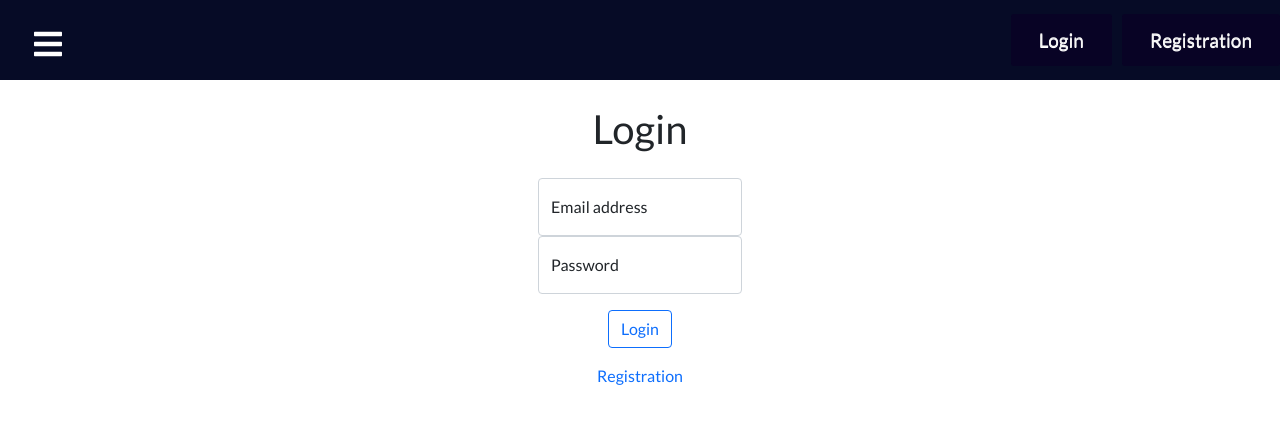
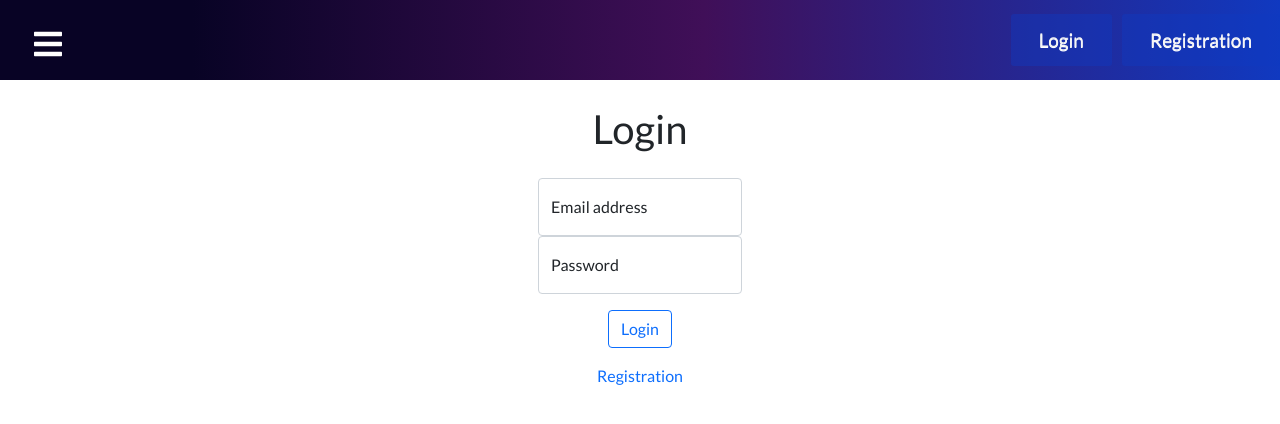
Before and after one commit to zefirik/time_tracker, a React (Create React App) app in the folder client/: page /auth/login in a window 1280 px wide. Shown: the top 424 px of the page. Built offline with nearby package versions, Linux system fonts and the light colour scheme.

Commit message:
add styled fix

```diff
--- a/client/src/components/navbar/Navbar.css
+++ b/client/src/components/navbar/Navbar.css
@@ -1,5 +1,10 @@
 .navbar {
-    background-color: #060b26;
+  background: linear-gradient(
+    90deg,
+    rgb(8, 3, 37) 15%,
+    rgb(64, 15, 88) 55%,
+    rgb(16, 57, 192) 100%
+  );
     height: 80px;
     display: flex;
     /* justify-content: start; */
@@ -86,7 +91,7 @@
     margin-left: 10px;
     padding: 12px 28px;
     text-shadow: 0 1px 0 #fff;
-    background-color: rgb(8, 3, 37);
+    background-color: rgba(16, 57, 192, 0.425);
    }
    .nav-auth button:hover, .nav-auth button:active{
     border: none;
--- a/client/src/pages/styles_time.css
+++ b/client/src/pages/styles_time.css
@@ -7,8 +7,8 @@
     background: rgb(66, 4, 53);
     background: linear-gradient(
       90deg,
-      rgb(8, 3, 37) 0%,
-      rgb(64, 15, 88) 35%,
+      rgb(8, 3, 37) 15%,
+      rgb(64, 15, 88) 55%,
       rgb(16, 57, 192) 100%
     );
     padding: 3rem 5rem;
```
